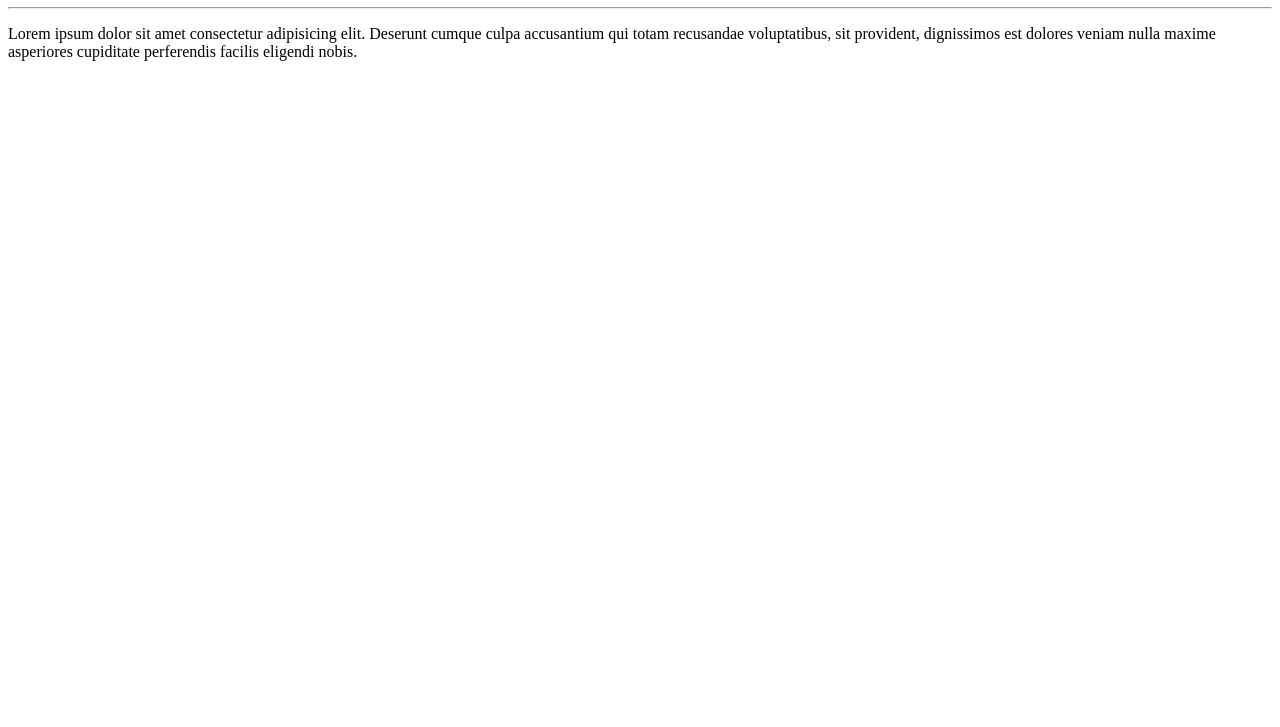
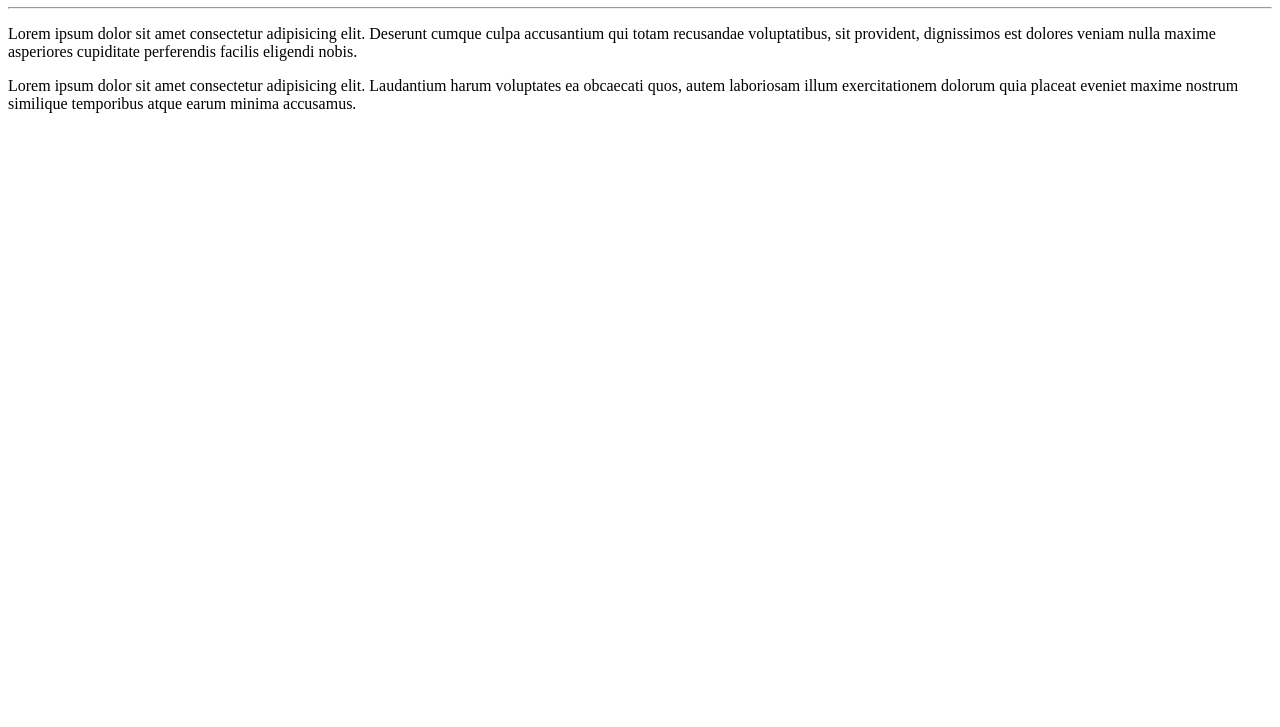
Before and after one commit to ThiiFerreira/Ola-Mundo, a plain HTML site: page site-exemplo/index.html in a window 1280 px wide. Shown: the part 73-800 px from the top of the page. Drawn offline with Linux system fonts and the light colour scheme.

Commit message:
Adicionei um parágrafo

```diff
--- a/site-exemplo/index.html
+++ b/site-exemplo/index.html
@@ -9,5 +9,7 @@
    <h1>Olá, mundo</h1>
    <hr>
    <p>Lorem ipsum dolor sit amet consectetur adipisicing elit. Deserunt cumque culpa accusantium qui totam recusandae voluptatibus, sit provident, dignissimos est dolores veniam nulla maxime asperiores cupiditate perferendis facilis eligendi nobis.</p>
+   <p>Lorem ipsum dolor sit amet consectetur adipisicing elit. Laudantium harum voluptates ea obcaecati quos, autem laboriosam illum exercitationem dolorum quia placeat eveniet maxime nostrum similique temporibus atque earum minima accusamus.</p>
+
 </body>
 </html>
```
